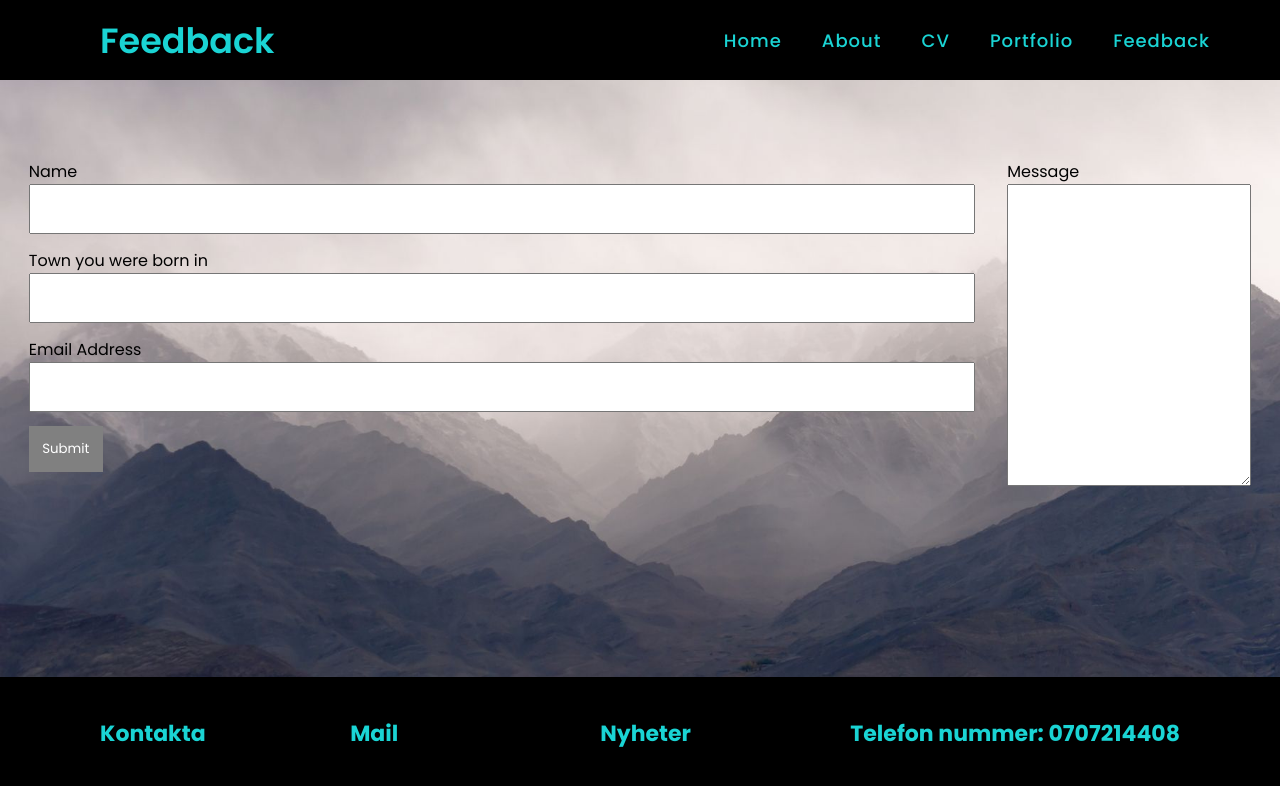
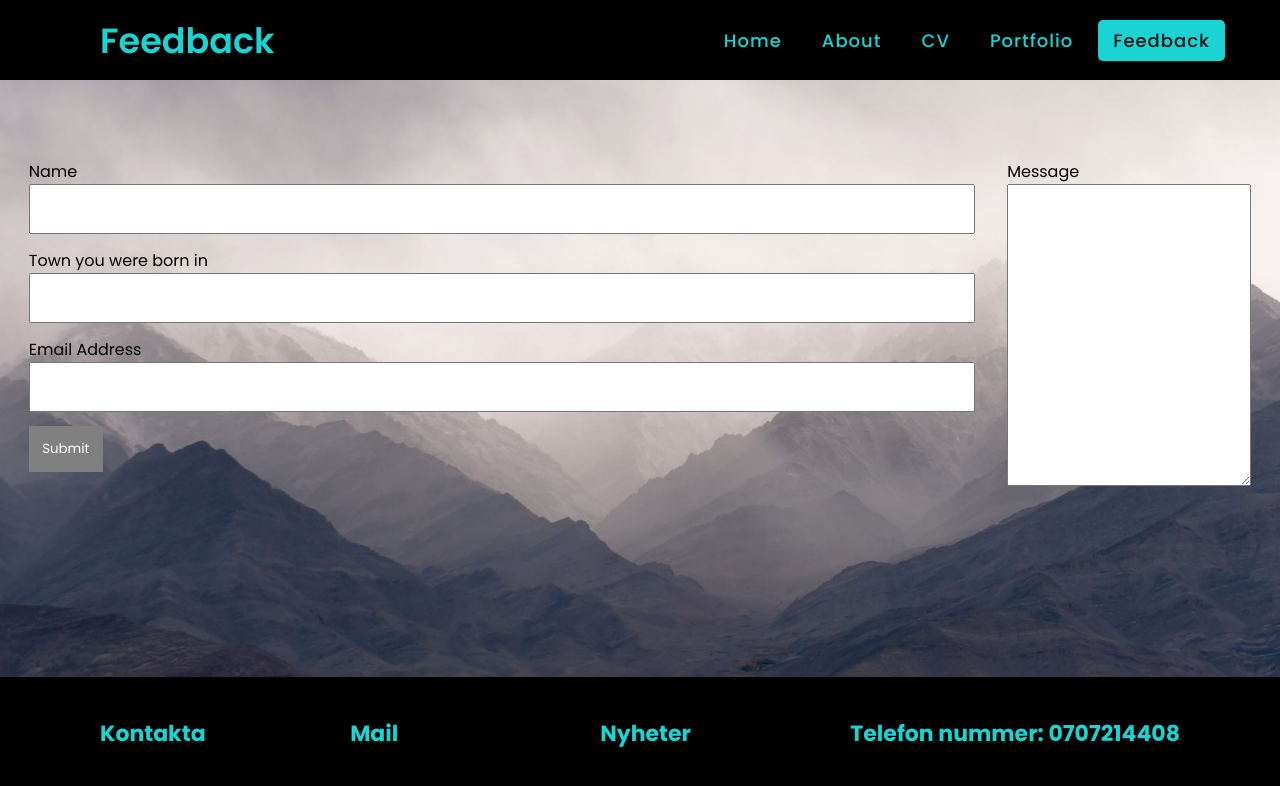
Before and after one commit to VolkanBudak/P2, a plain HTML site: page Feedback.html in a window 1280 px wide. Drawn offline with Linux system fonts and the light colour scheme.

Commit message:
Update Feedback.html

```diff
--- a/Feedback.html
+++ b/Feedback.html
@@ -22,7 +22,7 @@
         <li><a href="About.html">About</a></li>
         <li><a href="CV.html">CV</a></li>
         <li><a href="Portfolio.html">Portfolio</a></li>
-        <li><a href="Feedback.html">Feedback</a></li>
+        <li><a class="active" href="Feedback.html">Feedback</a></li>
       </ul>
     </nav>
     <section class="box-sizing">
@@ -62,5 +62,6 @@
         </div>
       </section>
     </footer>
+    <script src="java.js"></script>
   </body>
 </html>
```
